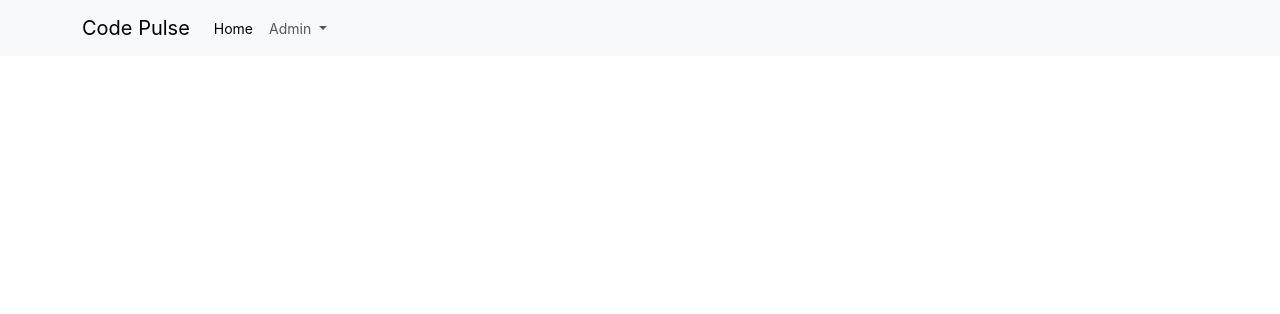
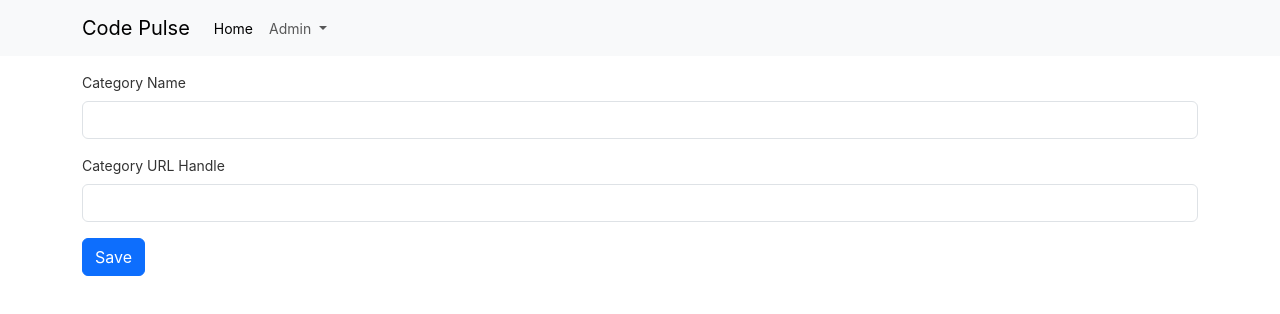
Before and after one commit to ViniciusMotero90/CodePulseUI, an Angular app: page /admin/categories/add in a window 1280 px wide. Before the commit this address led to /. Shown: the top 314 px of the page. Built offline with nearby package versions, Linux system fonts and the light colour scheme.

Commit message:
first commit

```diff
--- a/src/app/app-routing.module.ts
+++ b/src/app/app-routing.module.ts
@@ -1,11 +1,16 @@
 import { NgModule } from '@angular/core';
 import { RouterModule, Routes } from '@angular/router';
 import { CategoryListComponent } from './features/category/category-list/category-list.component';
+import { AddCategoryComponent } from './features/category/add-category/add-category.component';
 
 const routes: Routes = [
   {
     path: 'admin/categories',
     component: CategoryListComponent
+  },
+  {
+    path: 'admin/categories/add',
+    component: AddCategoryComponent
   }
 ];
 
--- /dev/null
+++ b/src/app/features/category/add-category/add-category.component.html
@@ -0,0 +1,17 @@
+<div class="container">
+    <form #form="ngForm" (ngSubmit)="onFormSubmit()">
+        <div class="mt-2">
+            <div class="mt-3">
+                <label class="form-label">Category Name</label>
+                <input type="text" id="categoryName" class="form-control" name="categoryName" [(ngModel)]="model.name"/>
+            </div>
+            <div class="mt-3">
+                <label class="form-label">Category URL Handle</label>
+                <input type="text" id="categoryUrlHandle" class="form-control" name="categoryUrlHandle" [(ngModel)]="model.urlHandle"/>
+            </div>
+            <div class="mt-3">
+                <button type="submit" class="btn btn-primary">Save</button>
+            </div>
+        </div>
+    </form>
+</div>
--- /dev/null
+++ b/src/app/features/category/add-category/add-category.component.ts
@@ -0,0 +1,33 @@
+import { Component, OnDestroy } from '@angular/core';
+import { AddCategoryRequest } from '../models/add-category-request.model';
+import { CategoryService } from '../services/category.service';
+import { Subscription } from 'rxjs';
+
+@Component({
+  selector: 'app-add-category',
+  templateUrl: './add-category.component.html',
+  styleUrls: ['./add-category.component.css']
+})
+export class AddCategoryComponent implements OnDestroy{
+
+  model: AddCategoryRequest;
+  private addCategorySubscription?: Subscription;
+
+  constructor(private categoryService: CategoryService){
+    this.model = {
+      name: '',
+      urlHandle: ''
+    };
+  }
+  onFormSubmit(){
+    this.addCategorySubscription = this.categoryService.addCategory(this.model).subscribe({
+      next: (response) =>{
+        console.log('This was successful!')
+      }
+    })
+  }
+
+  ngOnDestroy(): void {
+    this.addCategorySubscription?.unsubscribe();
+  }
+}
--- a/src/app/features/category/category-list/category-list.component.html
+++ b/src/app/features/category/category-list/category-list.component.html
@@ -1,6 +1,6 @@
 <div class="container">
     <h1 class="mt-3">Category List</h1>
     <div class="d-flex justify-content-end mt-3">
-        <a href="" class="btn btn-primary">Add Category</a>
+        <a [routerLink]="['/admin/categories/add']" class="btn btn-primary">Add Category</a>
     </div>
 </div>
--- /dev/null
+++ b/src/app/features/category/models/add-category-request.model.ts
@@ -0,0 +1,4 @@
+export interface AddCategoryRequest{
+    name: string;
+    urlHandle: string;
+}
--- /dev/null
+++ b/src/app/features/category/services/category.service.ts
@@ -0,0 +1,16 @@
+import { Injectable } from '@angular/core';
+import { AddCategoryRequest } from '../models/add-category-request.model';
+import { Observable } from 'rxjs';
+import { HttpClient } from '@angular/common/http';
+
+@Injectable({
+  providedIn: 'root'
+})
+export class CategoryService {
+
+  constructor(private http: HttpClient) { }
+
+  addCategory(model: AddCategoryRequest): Observable<void>{
+    return this.http.post<void>('https://localhost:7084/api/Categories', model)
+  }
+}
```
Also changed, not shown: src/app/app.module.ts (+8 -2 lines), src/app/features/category/add-category/add-category.component.css (added), 2 other files (tests, documents, lock files or other folders).
